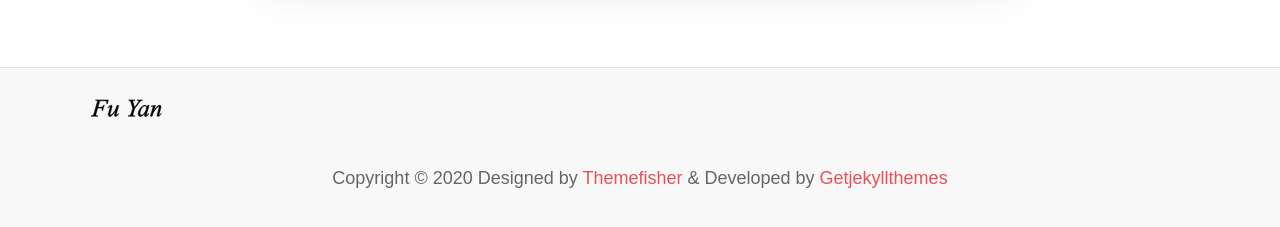
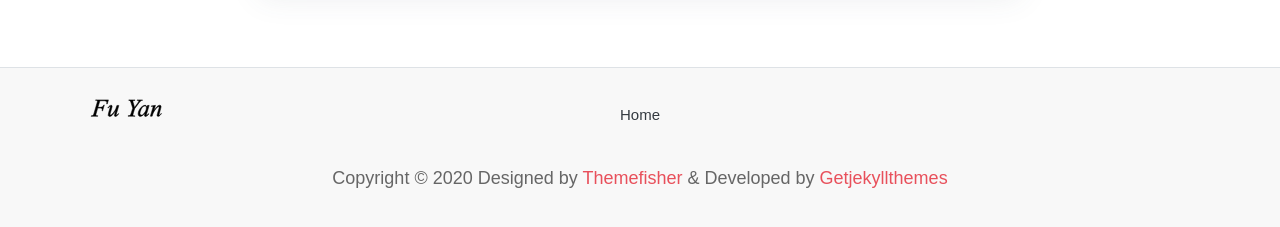
Before and after one commit to AnnaFu97/AnnaFu97.github.io, a Jekyll site: the page built from index.html, in a window 1280 px wide and 900 px high, scrolled down 821 px. Shown: the part 666-893 px from the top of the window. Built offline with Jekyll 4.4.1, drawn with Linux system fonts in a browser that asks for light colours; some web fonts are replaced; the list of posts is cut into pages by our own code.

Commit message:
Update parameters.yml

```diff
--- a/_data/parameters.yml
+++ b/_data/parameters.yml
@@ -19,7 +19,7 @@ menu:
 
   # Footer menu
   footer:
-  #- {name: Home, url: '/'}
+  - {name: Home, url: '/'}
   #- {name: Contact, url: '/contact'}
   #- {name: Tools, url: '/tools'}
 
```
